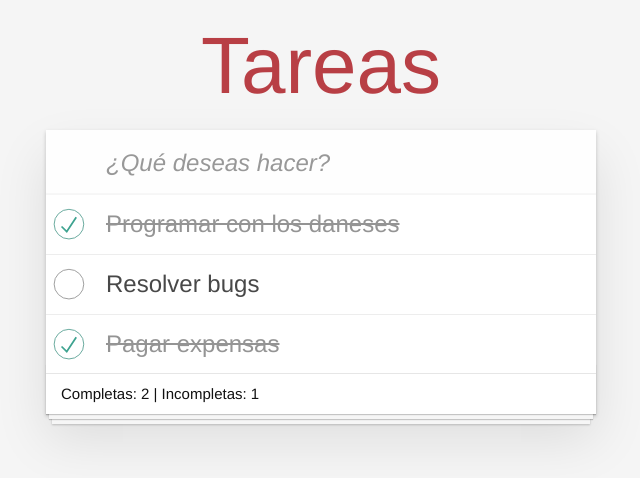
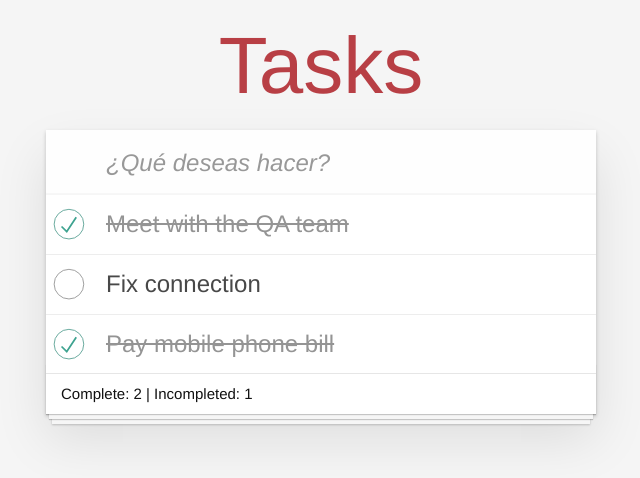
Before and after one commit to mabregu/Vue-Todo, a website: page public/index.html in a window 1280 px wide. Shown: the whole page, without its empty margins (319-959 px from the left). Drawn offline with nearby package versions, Linux system fonts and the light colour scheme.

Commit message:
traslate

```diff
--- a/public/index.html
+++ b/public/index.html
@@ -4,7 +4,7 @@
     <meta charset="UTF-8">
     <meta http-equiv="X-UA-Compatible" content="IE=edge">
     <meta name="viewport" content="width=device-width, initial-scale=1.0">
-    <title>Todo Vue.js</title>
+    <title>Vue-Todo</title>
     <link rel="stylesheet" href="/css/app.css">
     <link rel="shortcut icon" type="image/png" href="/img/to-do-list.png"/>
 </head>
--- a/public/js/app.js
+++ b/public/js/app.js
@@ -2,7 +2,7 @@ Vue.component('tasks', {
     template: `
         <section class="todoapp">
             <header class="header">
-                <h1>Tareas</h1>
+                <h1>Tasks</h1>
                 <input type="text"
                     class="new-todo"
                     v-on:keyup.enter="add"
@@ -20,7 +20,7 @@ Vue.component('tasks', {
                 </ul>
             </section>
             <footer class="footer" v-show="tasks.length">
-                <span class="todo-count">Completas: {{ completed }} | Incompletas: {{ incompleted }}</span>
+                <span class="todo-count">Complete: {{ completed }} | Incompleted: {{ incompleted }}</span>
             </footer>
         </section>
     `,
@@ -28,15 +28,15 @@ Vue.component('tasks', {
         return {
             newTask: "",
             tasks: [
-                { title: "Programar con los daneses", completed: true },
-                { title: "Resolver bugs", completed: false },
-                { title: "Pagar expensas", completed: true }
+                { title: "Meet with the QA team", completed: true },
+                { title: "Fix connection", completed: false },
+                { title: "Pay mobile phone bill", completed: true }
             ]
         }
     },
     methods: {
         add() {
-            if (this.newTask.length <= 1) return alert('La tarea no puede estar vacia');
+            if (this.newTask.length <= 1) return alert('Task cannot be empty');
 
             this.tasks.push({
                 title: this.newTask,
```
